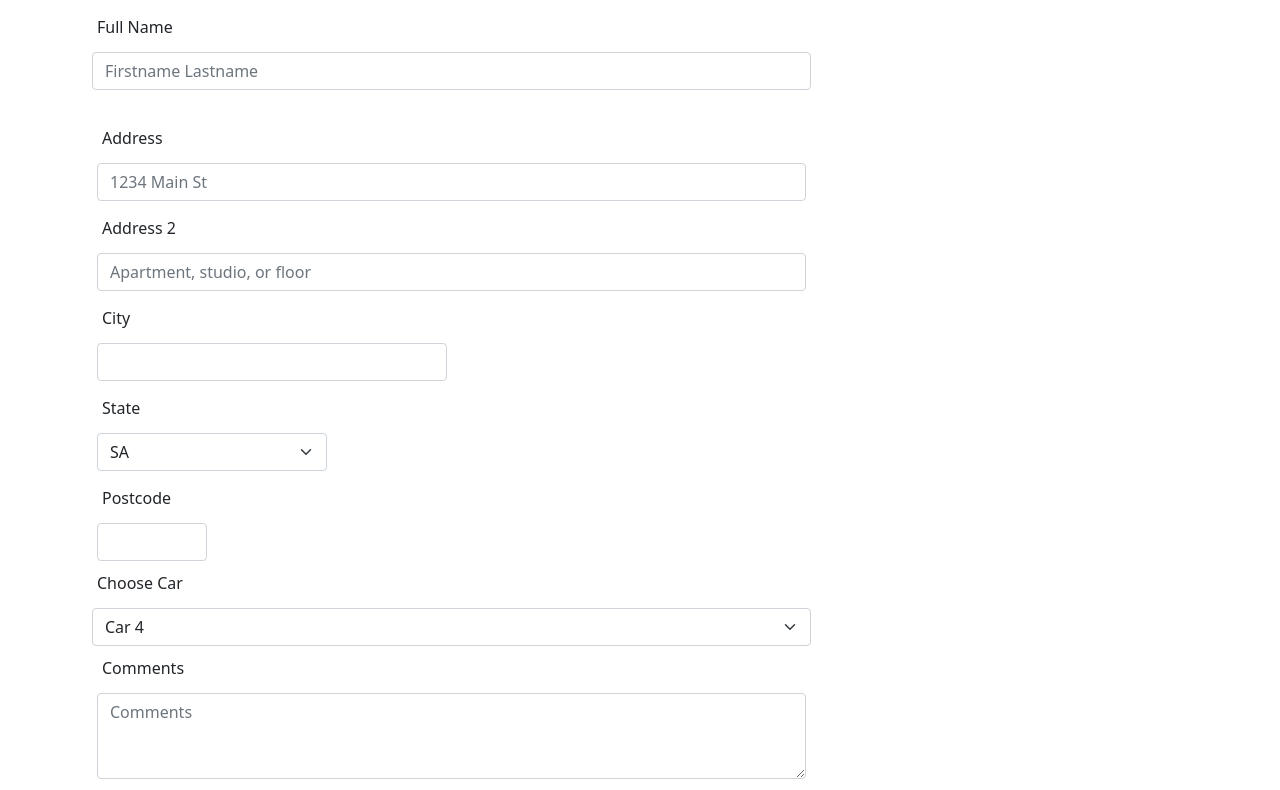
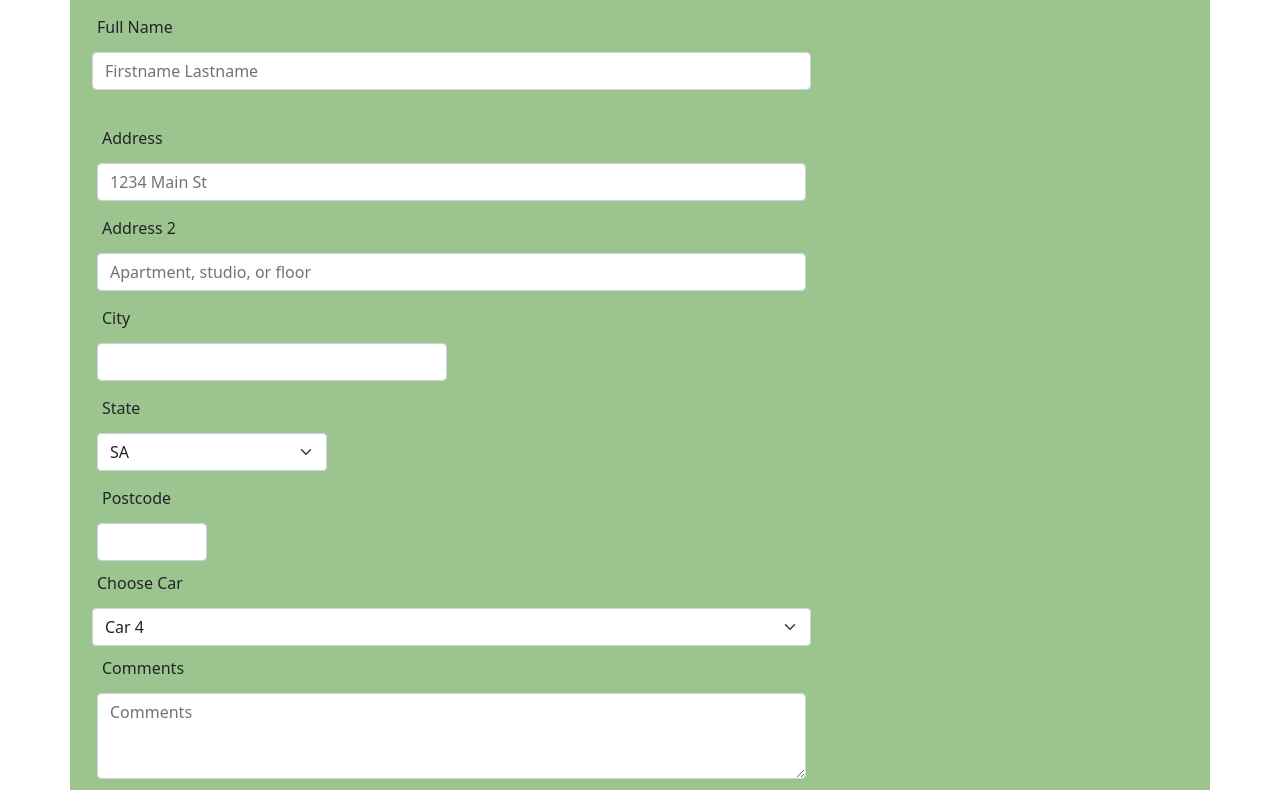
Before and after one commit to JulieToke/VintageCarHire, a plain HTML site: page index.html in a window 1280 px wide. Shown: the part 718-1508 px from the top of the page. Drawn offline with nearby package versions, Linux system fonts and the light colour scheme.

Commit message:
Update style.css

```diff
--- a/css/style.css
+++ b/css/style.css
@@ -1,3 +1,5 @@
 *{
     padding: 5px;
 }
+#enquiries{
+    background-color: #9cc48f;
```
